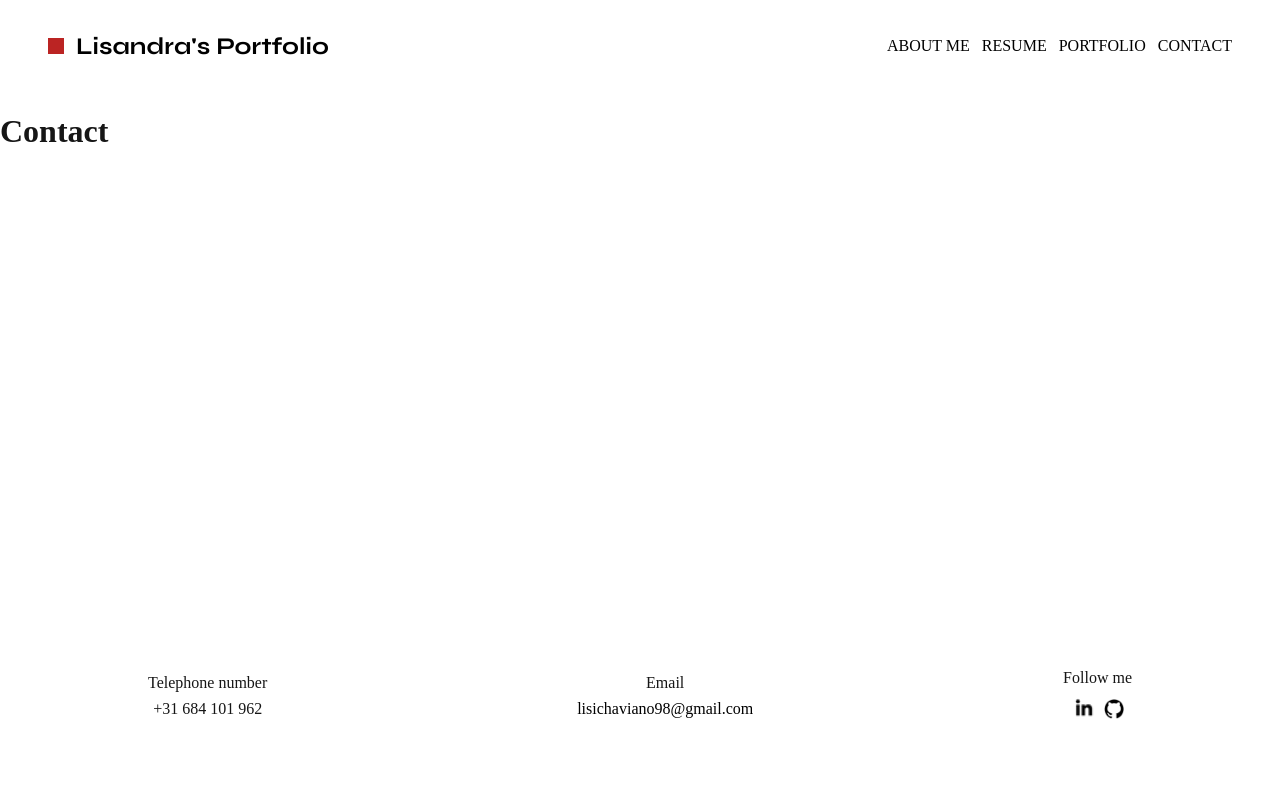
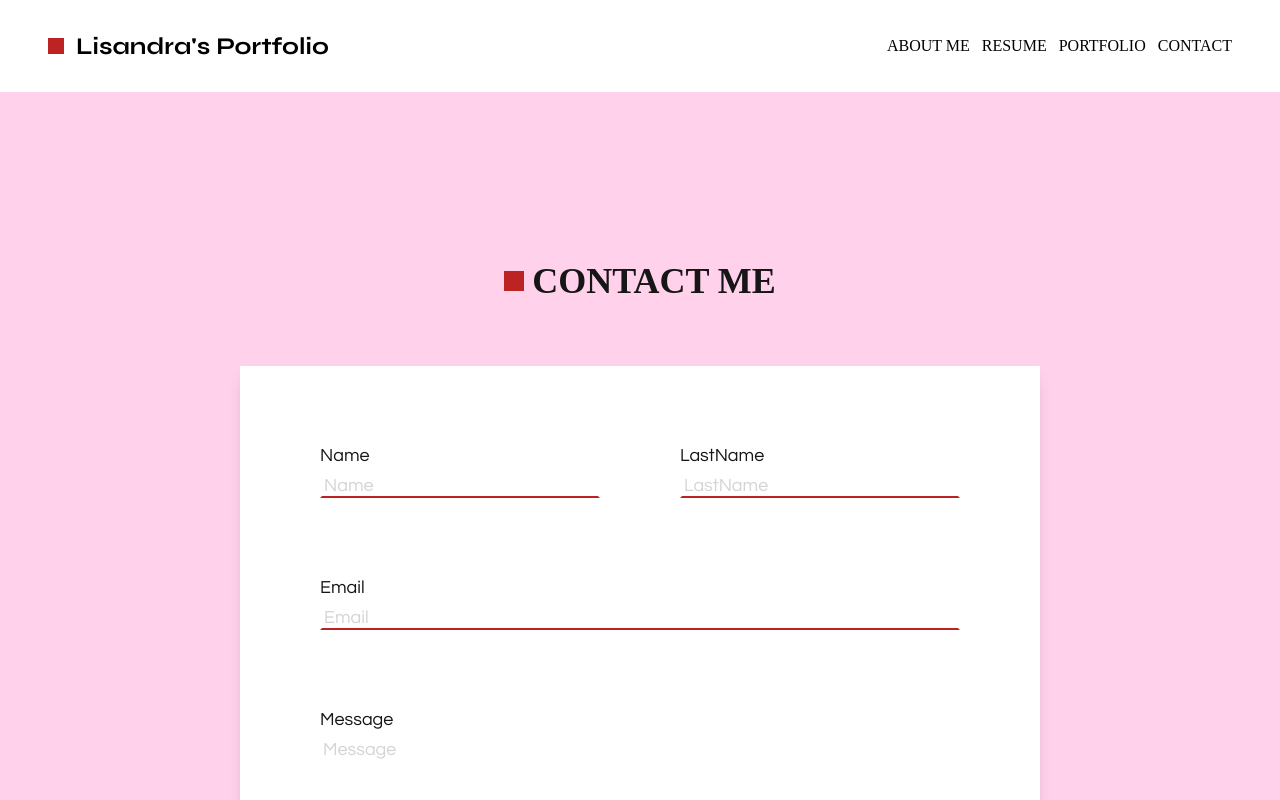
Before and after one commit to lisichaviano/portfolio-lisandra, a Next.js app: page /contact in a window 1280 px wide. Shown: the top 800 px of the page. Built offline with nearby package versions, Linux system fonts and the light colour scheme.

Commit message:
Squashed commit of the following:
commit 99230e193217dd676057bb88c24640cd1817bd3b
Author: lisichaviano <lisichaviano98@gmail.com>
Date:   Sun Jan 14 23:56:02 2024 +0100

    Created contact page with endpoint

```diff
--- a/src/app/contact/page.tsx
+++ b/src/app/contact/page.tsx
@@ -1,7 +1,16 @@
+import ContactForm from "../../components/ContactForm";
+
 export default function ContactPage() {
   return (
-    <div>
-      <h1>Contact</h1>
+    <div className="responsive-width flex flex-col justify-center bg-thistle">
+      <div className="flex gap-2 items-center justify-center">
+        <div className="bg-firebrick w-3 h-3 md:w-5 md:h-5 overflow-hidden" />
+        <p className="text-2xl md:text-4xl my-6 font-bold">CONTACT ME</p>
+      </div>
+
+      <div className="mt-10">
+        <ContactForm />
+      </div>
     </div>
   );
 }
--- /dev/null
+++ b/src/components/ContactForm/index.tsx
@@ -0,0 +1,81 @@
+interface ContactFormProps {
+  onSubmit?: (event: React.FormEvent<HTMLFormElement>) => void;
+}
+
+const ContactForm = ({ onSubmit }: ContactFormProps) => {
+  //   const handleSubmit = (event: React.FormEvent<HTMLFormElement>) => {
+  //     event.preventDefault();
+  //     onSubmit(event);
+  //   };
+
+  return (
+    <form
+      action="https://formspree.io/f/mpzvwlld"
+      accept-charset="UTF-8"
+      encType="multipart/form-data"
+      method="POST"
+      className="flex flex-col gap-20 bg-white shadow-lg p-20"
+    >
+      <div className="flex justify-between gap-20">
+        <div className="flex flex-col gap-2 w-1/2">
+          <label htmlFor="name" className="text-lg font-questrial">
+            Name
+          </label>
+          <input
+            id="name"
+            name="Name"
+            className="border-b-2 text-lg border-transparent font-questrial placeholder:text-neutral-300 border-b-firebrick focus:outline-none"
+            type="text"
+            placeholder="Name"
+            required
+          />
+        </div>
+        <div className="flex flex-col gap-2 w-1/2">
+          <label htmlFor="lastname" className="text-lg font-questrial">
+            LastName
+          </label>
+          <input
+            type="text"
+            id="lastname"
+            name="LastName"
+            placeholder="LastName"
+            className="border-b-2 font-questrial placeholder:text-neutral-300 text-lg border-transparent border-b-firebrick focus:outline-none"
+          />
+        </div>
+      </div>
+      <div className="flex gap-2 flex-col">
+        <label htmlFor="email" className="text-lg font-questrial">
+          Email
+        </label>
+        <input
+          id="email"
+          type="email"
+          name="Email"
+          placeholder="Email"
+          required
+          className="border-b-2 font-questrial placeholder:text-neutral-300 text-lg border-transparent border-b-firebrick focus:outline-none"
+        />
+      </div>
+      <div className="flex flex-col gap-2">
+        <label htmlFor="message" className="text-lg font-questrial">
+          Message
+        </label>
+        <textarea
+          id="message"
+          name="Message"
+          placeholder="Message"
+          required
+          className="border-b-2 font-questrial placeholder:text-neutral-300 text-lg border-transparent border-b-firebrick focus:outline-none"
+          rows={5}
+        />
+      </div>
+      <div className="flex">
+        <button className="text-xs whitespace-nowrap md:text-base font-questrial hover:bg-white hover:text-firebrick hover:border-firebrick font-bold text-white bg-firebrick border-2 border-transparent hover:cursor-pointer rounded-full py-2 px-4">
+          SEND
+        </button>
+      </div>
+    </form>
+  );
+};
+
+export default ContactForm;
```
